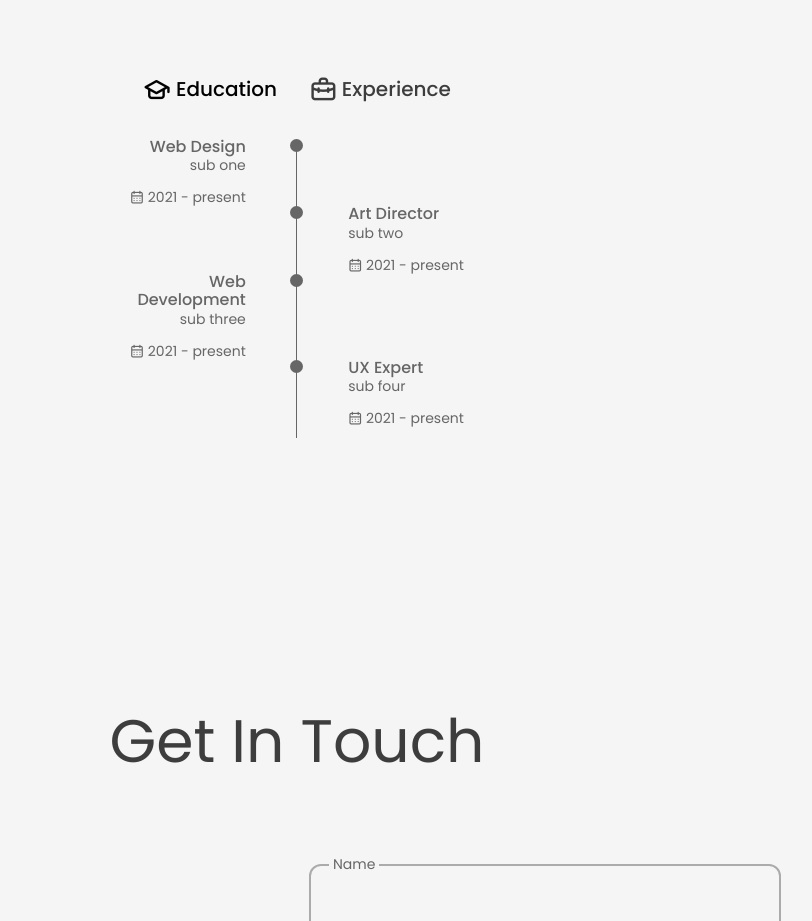
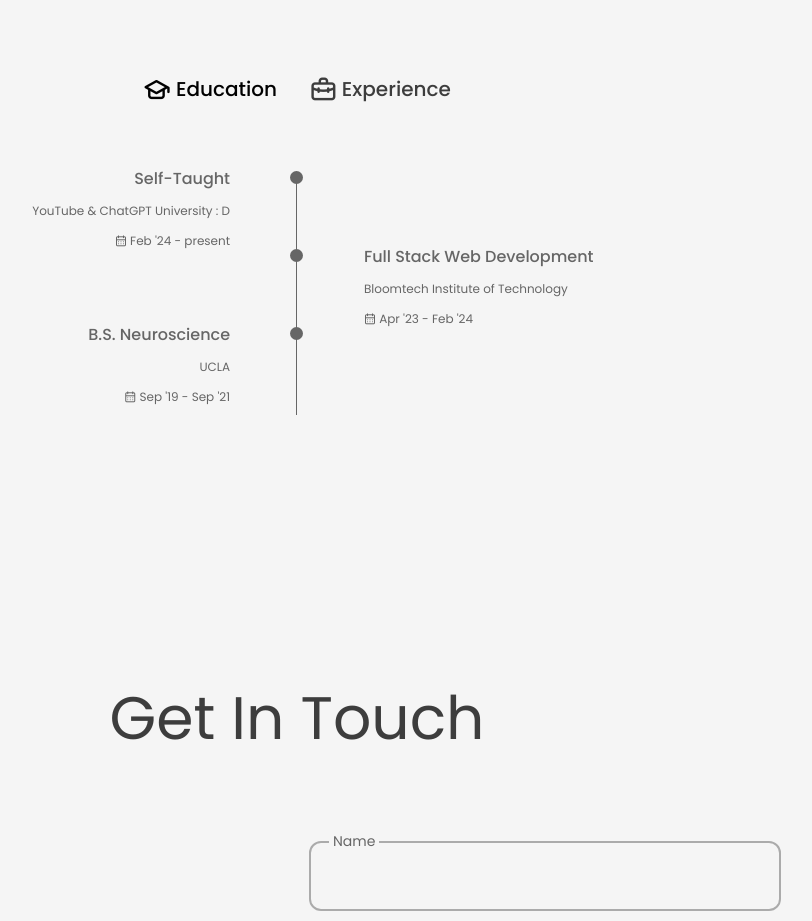
Before and after one commit to artomatiq/portfolio-website, a React (Create React App) app: page / in a window 1280 px wide. Shown: the part 5360-6281 px from the top of the page, without its empty margins (343-1155 px from the left). Built offline with nearby package versions, Linux system fonts and the light colour scheme; a web font is replaced by a local one.

Commit message:
MyJourney styling

```diff
--- a/src/components/qualification/Qualification.jsx
+++ b/src/components/qualification/Qualification.jsx
@@ -50,12 +50,12 @@ const Qualification = () => {
                     >
                         <div className="qualification__data">
                             <div className='qualification__left'>
-                                <h3 className="qualification__title">Web Design</h3>
+                                <h3 className="qualification__title">Self-Taught</h3>
                                 <span className="qualification__subtitle">
-                                    sub one
+                                    YouTube & ChatGPT University : D
                                 </span>
                                 <div className="qualification__calendar">
-                                    <i className="uil uil-calendar-alt"></i> 2021 - present
+                                    <i className="uil uil-calendar-alt"></i> Feb '24 - present
                                 </div>
                             </div>
 
@@ -76,12 +76,12 @@ const Qualification = () => {
                             </div>
 
                             <div className='qualification__right'>
-                                <h3 className="qualification__title">Art Director</h3>
+                                <h3 className="qualification__title">Full Stack Web Development</h3>
                                 <span className="qualification__subtitle">
-                                    sub two
+                                    Bloomtech Institute of Technology
                                 </span>
                                 <div className="qualification__calendar">
-                                    <i className="uil uil-calendar-alt"></i> 2021 - present
+                                    <i className="uil uil-calendar-alt"></i> Apr '23 - Feb '24
                                 </div>
 
                             </div>
@@ -90,12 +90,12 @@ const Qualification = () => {
                         <div className="qualification__data">
 
                             <div className='qualification__left'>
-                                <h3 className="qualification__title">Web Development</h3>
+                                <h3 className="qualification__title">B.S. Neuroscience</h3>
                                 <span className="qualification__subtitle">
-                                    sub three
+                                    UCLA
                                 </span>
                                 <div className="qualification__calendar">
-                                    <i className="uil uil-calendar-alt"></i> 2021 - present
+                                    <i className="uil uil-calendar-alt"></i> Sep '19 - Sep '21
                                 </div>
                             </div>
 
@@ -109,21 +109,6 @@ const Qualification = () => {
 
                         <div className="qualification__data">
                             <div></div>
-
-                            <div className='qualification__timeline'>
-                                <span className="qualification__rounder"></span>
-                                <span className="qualification__line"></span>
-                            </div>
-
-                            <div className='qualification__right'>
-                                <h3 className="qualification__title">UX Expert</h3>
-                                <span className="qualification__subtitle">
-                                    sub four
-                                </span>
-                                <div className="qualification__calendar">
-                                    <i className="uil uil-calendar-alt"></i> 2021 - present
-                                </div>
-                            </div>
                         </div>
                     </div>
 
--- a/src/components/qualification/qualification.css
+++ b/src/components/qualification/qualification.css
@@ -37,6 +37,8 @@
 
 .qualification__content {
     display: none;
+    margin-top: 2rem;
+    width: 90vw;
 }
 
 .qualification__content-active {
@@ -46,7 +48,7 @@
 .qualification__data {
     font-size: medium;
     display: grid;
-    grid-template-columns: 1fr 0.5fr 1fr;
+    grid-template-columns: 2.5fr 0.5fr 2.5fr;
     column-gap: 1rem;
 }
 
@@ -65,12 +67,13 @@
 
 .qualification__subtitle {
     display: inline-block;
-    font-size: var(--small-font-size);
+    font-size: 0.75rem;
+    margin-top: var(--mb-1);
     margin-bottom: var(--mb-1);
 }
 
 .qualification__calendar {
-    font-size: var(--small-font-size);
+    font-size: 0.75rem;
 }
 
 .qualification__timeline {
```
Also changed, not shown: 1 other file (tests, documents, lock files or other folders).
